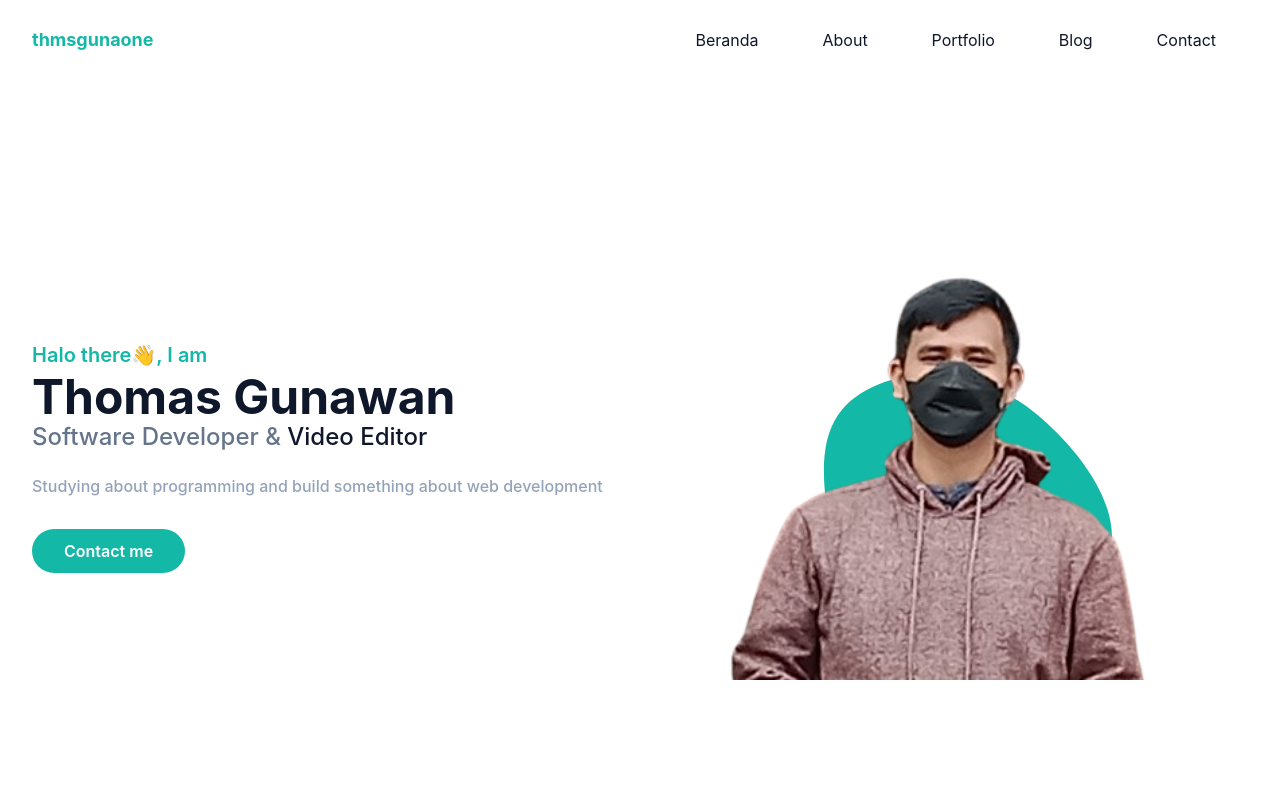
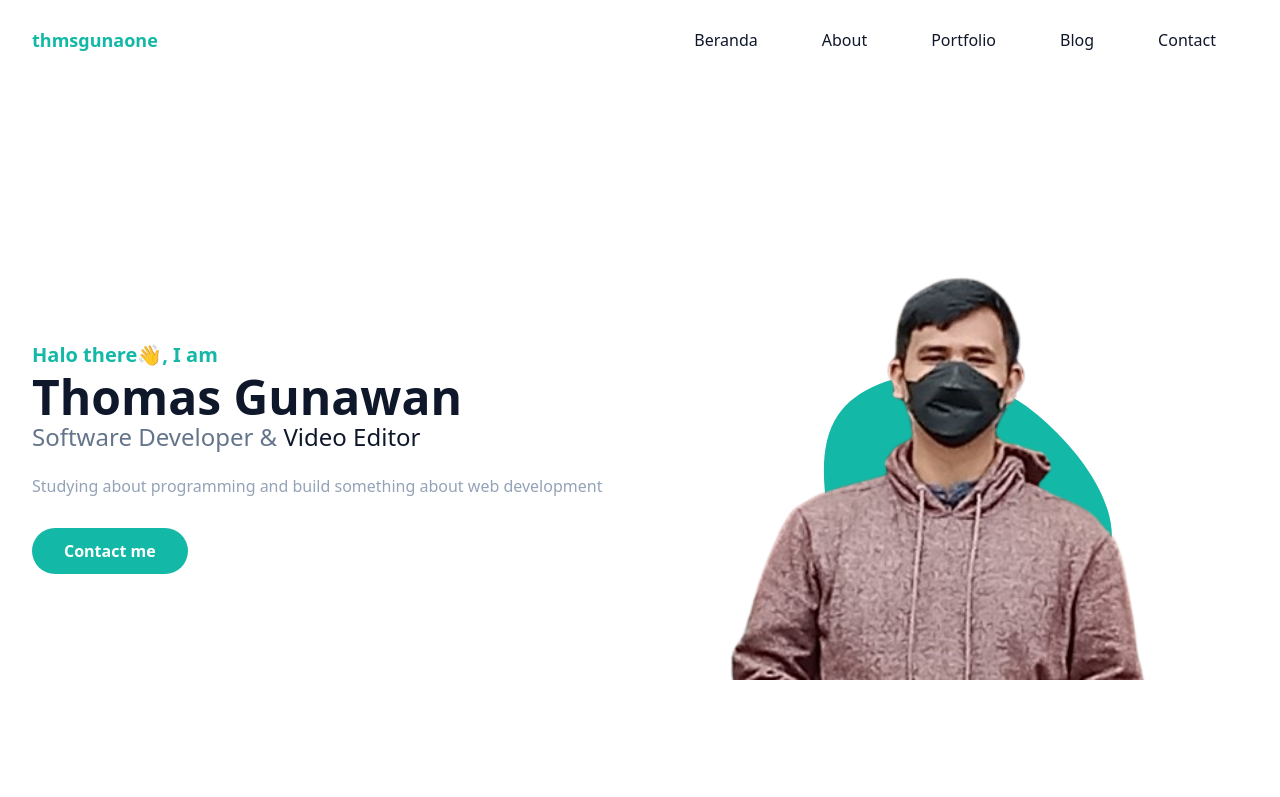
Before and after one commit to thmsgnwn/portfolio, a plain HTML site: page index.html in a window 1280 px wide. Shown: the top 797 px of the page. Drawn offline with Linux system fonts and the light colour scheme.

Commit message:
Update index.html

```diff
--- a/index.html
+++ b/index.html
@@ -8,7 +8,7 @@
     , initial-scale=1.0"
     />
     <title>Portfolio</title>
-    <link href="/dist/output.css" rel="stylesheet" />
+    <link href="public/css/final.css" rel="stylesheet" />
   </head>
   <body>
     <!-- Header Start -->
```
